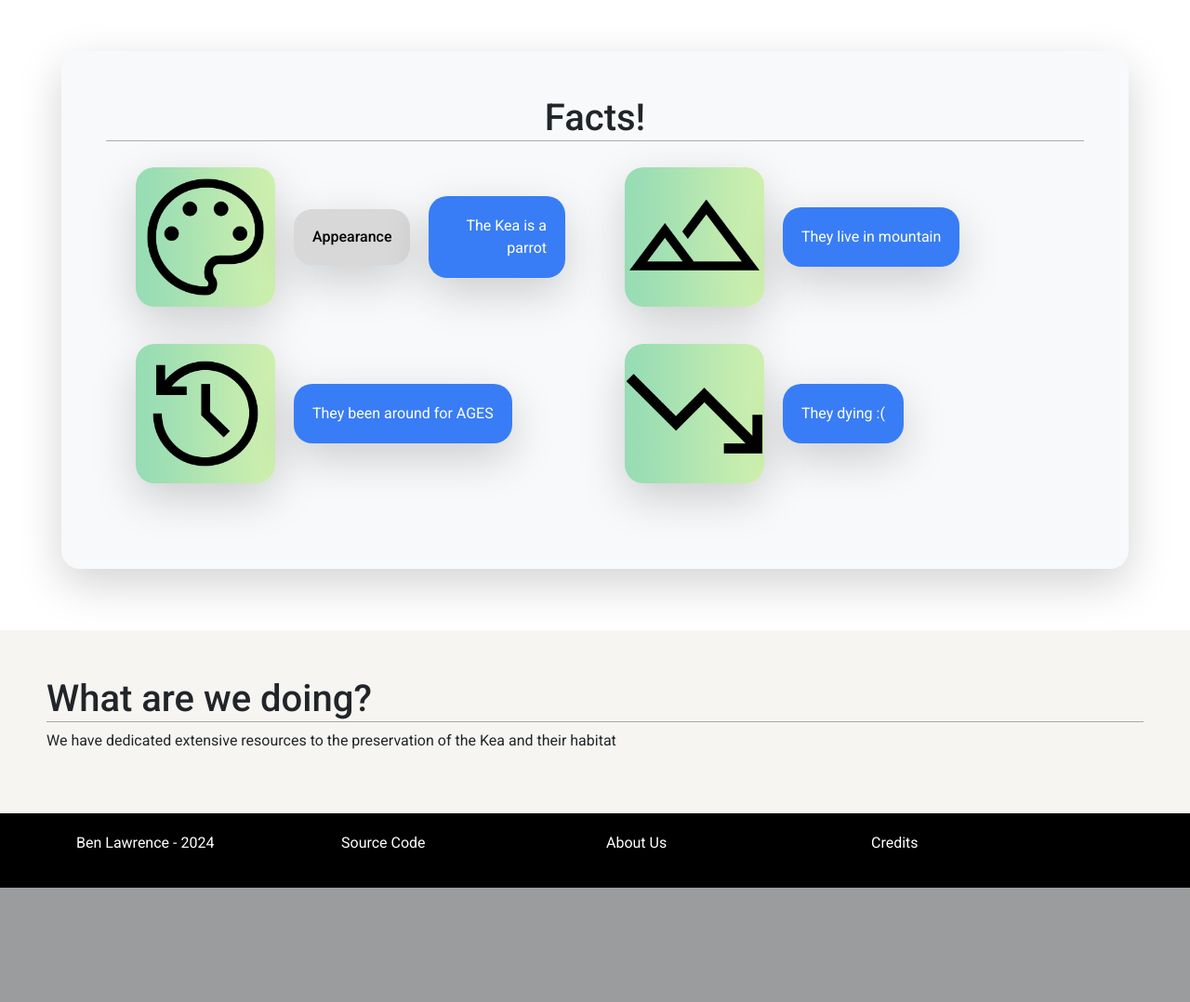
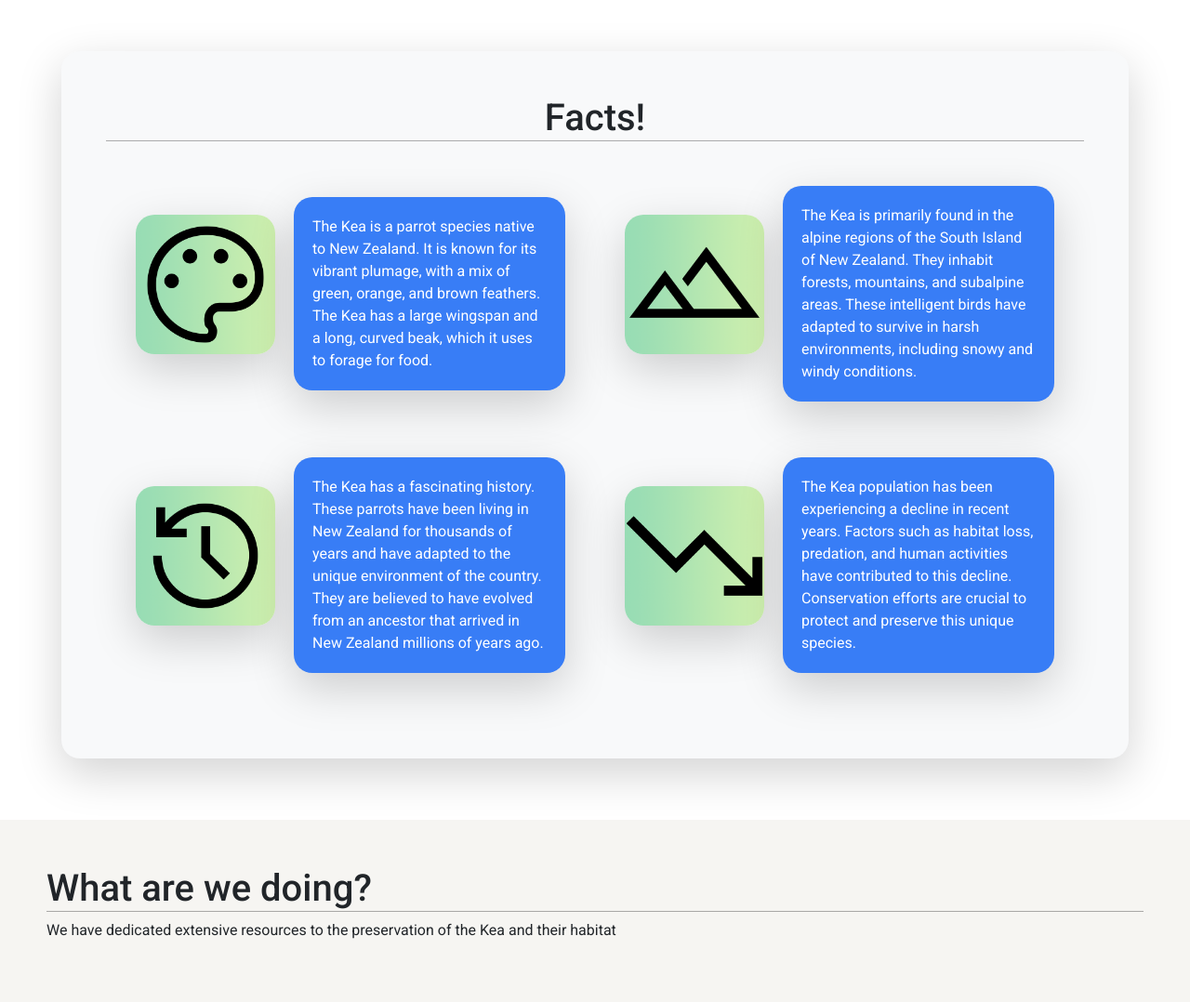
Before and after one commit to Bentheminernz/1.2-Develop-a-digital-technologies-outcome, a Flask app: page /kea in a window 1280 px wide. Shown: the part 1027-2105 px from the top of the page at 93% size. Before the commit the page ends 1982 px from the top, so only its background shows below. Run offline with Flask 3, Linux system fonts and the light colour scheme; some web fonts are replaced.

Commit message:
kea factys

```diff
--- a/static/css/styles.css
+++ b/static/css/styles.css
@@ -89,22 +89,10 @@ figcaption {
     background: rgb(56, 125, 246);
     padding: 20px;
     border-radius: 20px;
-    margin: 0 0 0 20px;
+    margin: 20px 0 0 20px;
     box-shadow: 0 1rem 3rem rgba(0,0,0,.175)!important;
     color: white;
-    text-align: right;
 }
-
-.icon-text-container h6 {
-    margin: 0;
-    background: rgb(216, 216, 216);
-    padding: 20px;
-    border-radius: 20px;
-    margin: 0 0 0 20px;
-    box-shadow: 0 1rem 3rem rgba(0,0,0,.175)!important;
-    color: black;
-}
-
 
 .icon {
     height: 150x;
--- a/templates/animals/kea.html
+++ b/templates/animals/kea.html
@@ -19,28 +19,25 @@
                     <div class="col-md-6">
                         <div class="icon-text-container">
                             <img src="{{url_for('static', filename='imgs/icons/kea/Appearance.png')}}" class="icon">
-                            <h6>Appearance</h6>
-                            <p>The Kea is a parrot </p>
+                            <p>The Kea is a parrot species native to New Zealand. It is known for its vibrant plumage, with a mix of green, orange, and brown feathers. The Kea has a large wingspan and a long, curved beak, which it uses to forage for food.</p>
                         </div>
                     </div>
                     <div class="col-md-6">
                         <div class="icon-text-container">
                             <img src="{{url_for('static', filename='imgs/icons/kea/habitat.png')}}" class="icon">
-                            <p>They live in mountain</p>
+                            <p>The Kea is primarily found in the alpine regions of the South Island of New Zealand. They inhabit forests, mountains, and subalpine areas. These intelligent birds have adapted to survive in harsh environments, including snowy and windy conditions.</p>
                         </div>
                     </div>
                     <div class="col-md-6">
                         <div class="icon-text-container">
                             <img src="{{url_for('static', filename='imgs/icons/kea/history.png')}}" class="icon">
-                            <p>They been around for AGES</p>
+                            <p>The Kea has a fascinating history. These parrots have been living in New Zealand for thousands of years and have adapted to the unique environment of the country. They are believed to have evolved from an ancestor that arrived in New Zealand millions of years ago.</p>
                         </div>
                     </div>
                         <div class="col-md-6">
                             <div class="icon-text-container">
                                 <img src="{{url_for('static', filename='imgs/icons/kea/trenddown.png')}}" class="icon">
-                            <p>They dying :(</p>
-                        </div>
-                    </div>
+                                <p>The Kea population has been experiencing a decline in recent years. Factors such as habitat loss, predation, and human activities have contributed to this decline. Conservation efforts are crucial to protect and preserve this unique species.</p>
                             </div>
                         </div>
                     </div>
```
Lines whose indentation alone changed are shown as unchanged.
